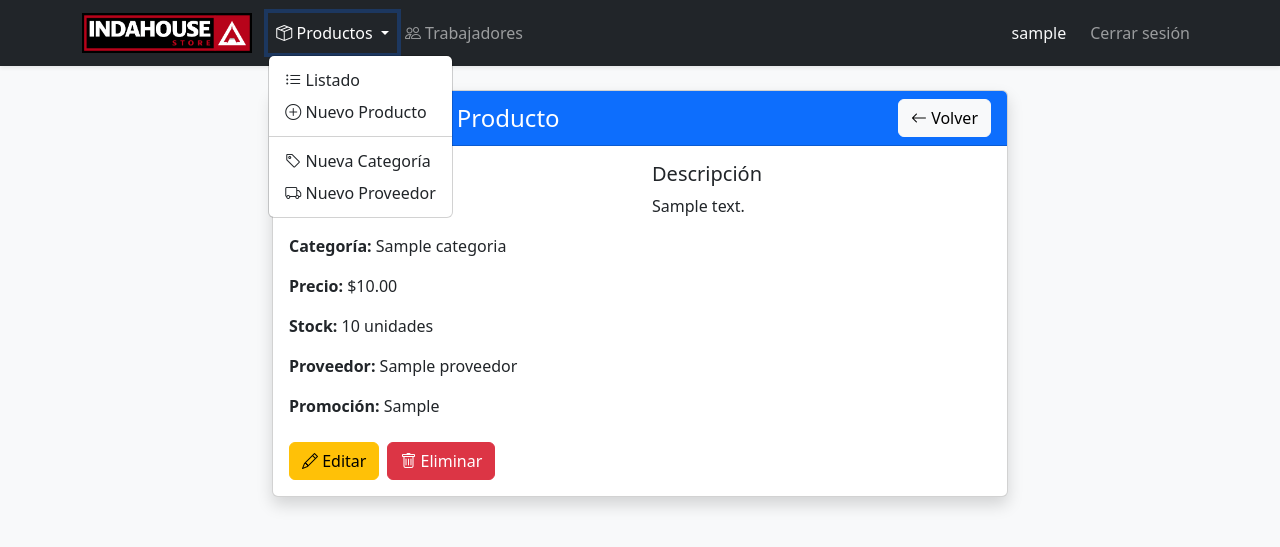
After one commit to RixarshXD/InventarioInDaHouse, a Django app: page /productos/productos/detalle/1/ in a window 1280 px wide, after a click on "Productos". The commit adds this page. Shown: the top 547 px of the page. Run offline with Django 3.2, Linux system fonts and the light colour scheme; a user stored in the database is signed in; tables that the repository leaves empty hold one stand-in row (values such as "Sample post").

```diff
--- a/InventarioInDaHouse/ProductosApp/forms.py
+++ b/InventarioInDaHouse/ProductosApp/forms.py
@@ -63,3 +63,28 @@ class ProductoForm(forms.ModelForm):
         if promocion == 'Sin estado':
             raise forms.ValidationError('Por favor, Seleccione un estado')
         return promocion
+
+class CategoriaForm(forms.ModelForm):
+    class Meta:
+        model = Categoria
+        fields = ['nombre', 'descripcion']
+        widgets = {
+            'nombre': forms.TextInput(attrs={'class': 'form-control'}),
+            'descripcion': forms.Textarea(attrs={'class': 'form-control', 'rows': 3}),
+        }
+
+    def clean_nombre(self):
+        nombre = self.cleaned_data.get('nombre')
+        if not nombre.replace(' ', '').isalpha():
+            raise forms.ValidationError("El nombre solo debe contener letras")
+        return nombre
+
+class ProveedorForm(forms.ModelForm):
+    class Meta:
+        model = Proveedor
+        fields = ['nombre', 'info_contacto', 'direccion']
+        widgets = {
+            'nombre': forms.TextInput(attrs={'class': 'form-control'}),
+            'info_contacto': forms.TextInput(attrs={'class': 'form-control'}),
+            'direccion': forms.TextInput(attrs={'class': 'form-control'}),
+        }
--- a/InventarioInDaHouse/ProductosApp/urls.py
+++ b/InventarioInDaHouse/ProductosApp/urls.py
@@ -4,7 +4,9 @@ from . import views
 urlpatterns = [
     path('', views.listado_productos, name='listado_productos'),
     path('productos/nuevo/', views.registrar_producto, name='registrar_producto'),
-    path('productos/editar/<int:pk>/', views.actualizar_producto, name='editar_producto'),
+    path('productos/actualizar/<int:id>/', views.actualizar_producto, name='actualizar_producto'),  # Cambiado de editar a actualizar
     path('productos/detalle/<int:pk>/', views.detalle_producto, name='detalle_producto'),
     path('productos/eliminar/<int:pk>/', views.eliminar_producto, name='eliminar_producto'),
+    path('categoria/nueva/', views.registrar_categoria, name='registrar_categoria'),
+    path('proveedor/nuevo/', views.registrar_proveedor, name='registrar_proveedor'),
 ]
--- a/InventarioInDaHouse/ProductosApp/views.py
+++ b/InventarioInDaHouse/ProductosApp/views.py
@@ -2,7 +2,7 @@ from django.shortcuts import render, redirect, get_object_or_404
 from django.contrib.auth.decorators import login_required
 from django.contrib import messages
 from .models import Producto
-from .forms import ProductoForm
+from .forms import ProductoForm, CategoriaForm, ProveedorForm
 
 
 # Función para la página de inicio.
@@ -52,3 +52,27 @@ def eliminar_producto(request, pk):
         messages.success(request, 'Producto eliminado exitosamente')
         return redirect('listado_productos')
     return redirect('listado_productos')
+
+@login_required
+def registrar_categoria(request):
+    if request.method == 'POST':
+        form = CategoriaForm(request.POST)
+        if form.is_valid():
+            form.save()
+            messages.success(request, 'Categoría registrada exitosamente')
+            return redirect('listado_productos')
+    else:
+        form = CategoriaForm()
+    return render(request, 'ProductosApp/RegistrarCategoria.html', {'form': form})
+
+@login_required
+def registrar_proveedor(request):
+    if request.method == 'POST':
+        form = ProveedorForm(request.POST)
+        if form.is_valid():
+            form.save()
+            messages.success(request, 'Proveedor registrado exitosamente')
+            return redirect('listado_productos')
+    else:
+        form = ProveedorForm()
+    return render(request, 'ProductosApp/RegistrarProveedor.html', {'form': form})
--- /dev/null
+++ b/InventarioInDaHouse/templates/ProductosApp/DetallesProductos.html
@@ -0,0 +1,47 @@
+{% extends 'index.html' %}
+
+{% block title %}Detalles del Producto{% endblock %}
+
+{% block content %}
+<div class="row justify-content-center">
+    <div class="col-md-8">
+        <div class="card shadow">
+            <div class="card-header bg-primary text-white d-flex justify-content-between align-items-center">
+                <h4 class="mb-0"><i class="bi bi-info-circle"></i> Detalles del Producto</h4>
+                <a href="{% url 'listado_productos' %}" class="btn btn-light">
+                    <i class="bi bi-arrow-left"></i> Volver
+                </a>
+            </div>
+            <div class="card-body">
+                <div class="row">
+                    <div class="col-md-6">
+                        <h5 class="card-title">{{ producto.nombre }}</h5>
+                        <p class="card-text"><strong>SKU:</strong> {{ producto.sku|default:"No especificado" }}</p>
+                        <p class="card-text"><strong>Categoría:</strong> {{ producto.categoria.nombre }}</p>
+                        <p class="card-text"><strong>Precio:</strong> ${{ producto.precio }}</p>
+                        <p class="card-text"><strong>Stock:</strong> {{ producto.stock }} unidades</p>
+                        <p class="card-text"><strong>Proveedor:</strong> {{ producto.proveedor}}</p>
+                        <p class="card-text"><strong>Promoción:</strong> {{ producto.promocion}}</p>
+                    </div>
+                    <div class="col-md-6">
+                        <h5>Descripción</h5>
+                        <p class="card-text">{{ producto.descripcion }}</p>
+                    </div>
+                </div>
+                <div class="mt-4 d-flex gap-2">
+                    <a href="{% url 'actualizar_producto' producto.id %}" class="btn btn-warning">
+                        <i class="bi bi-pencil"></i> Editar
+                    </a>
+                    <form action="{% url 'eliminar_producto' producto.id %}" method="post" class="d-inline">
+                        {% csrf_token %}
+                        <button type="submit" class="btn btn-danger"
+                            onclick="return confirm('¿Estás seguro de eliminar este producto?')">
+                            <i class="bi bi-trash"></i> Eliminar
+                        </button>
+                    </form>
+                </div>
+            </div>
+        </div>
+    </div>
+</div>
+{% endblock %}
--- a/InventarioInDaHouse/templates/ProductosApp/ListadoProductos.html
+++ b/InventarioInDaHouse/templates/ProductosApp/ListadoProductos.html
@@ -1,5 +1,6 @@
 <!DOCTYPE html>
 {% extends 'index.html' %}
+{% block title %}Listado de Productos{% endblock %}
 {% block content %}
 
 <html lang="en">
@@ -59,9 +60,8 @@
                                 <td>{{ producto.categoria.nombre }}</td>
                                 <td>
                                     <div class="btn-group" role="group">
-                                        <a href="{% url 'detalle_producto' producto.id %}"
-                                            class="btn btn-sm btn-outline-info">
-                                            <i class="bi bi-eye-fill"></i>
+                                        <a href="{% url 'detalle_producto' producto.id %}" class="btn btn-sm btn-info">
+                                            Ver detalles
                                         </a>
                                         <a href="{% url 'actualizar_producto' producto.id %}"
                                             class="btn btn-sm btn-outline-warning">
--- a/InventarioInDaHouse/templates/index.html
+++ b/InventarioInDaHouse/templates/index.html
@@ -36,6 +36,15 @@
               <li><a class="dropdown-item" href="{% url 'registrar_producto' %}">
                   <i class="bi bi-plus-circle"></i> Nuevo Producto
                 </a></li>
+              <li>
+                <hr class="dropdown-divider">
+              </li>
+              <li><a class="dropdown-item" href="{% url 'registrar_categoria' %}">
+                  <i class="bi bi-tag"></i> Nueva Categoría
+                </a></li>
+              <li><a class="dropdown-item" href="{% url 'registrar_proveedor' %}">
+                  <i class="bi bi-truck"></i> Nuevo Proveedor
+                </a></li>
             </ul>
           </li>
           <li class="nav-item">
```
Also changed, not shown: InventarioInDaHouse/templates/ProductosApp/DetalleProductos.html (deleted, +0 -32 lines), InventarioInDaHouse/templates/ProductosApp/DetallesProducto.html (deleted, +0 -43 lines), InventarioInDaHouse/templates/ProductosApp/RegistrarCategoria.html (added, +39 -0 lines), InventarioInDaHouse/templates/ProductosApp/RegistrarProveedor.html (added, +39 -0 lines).
